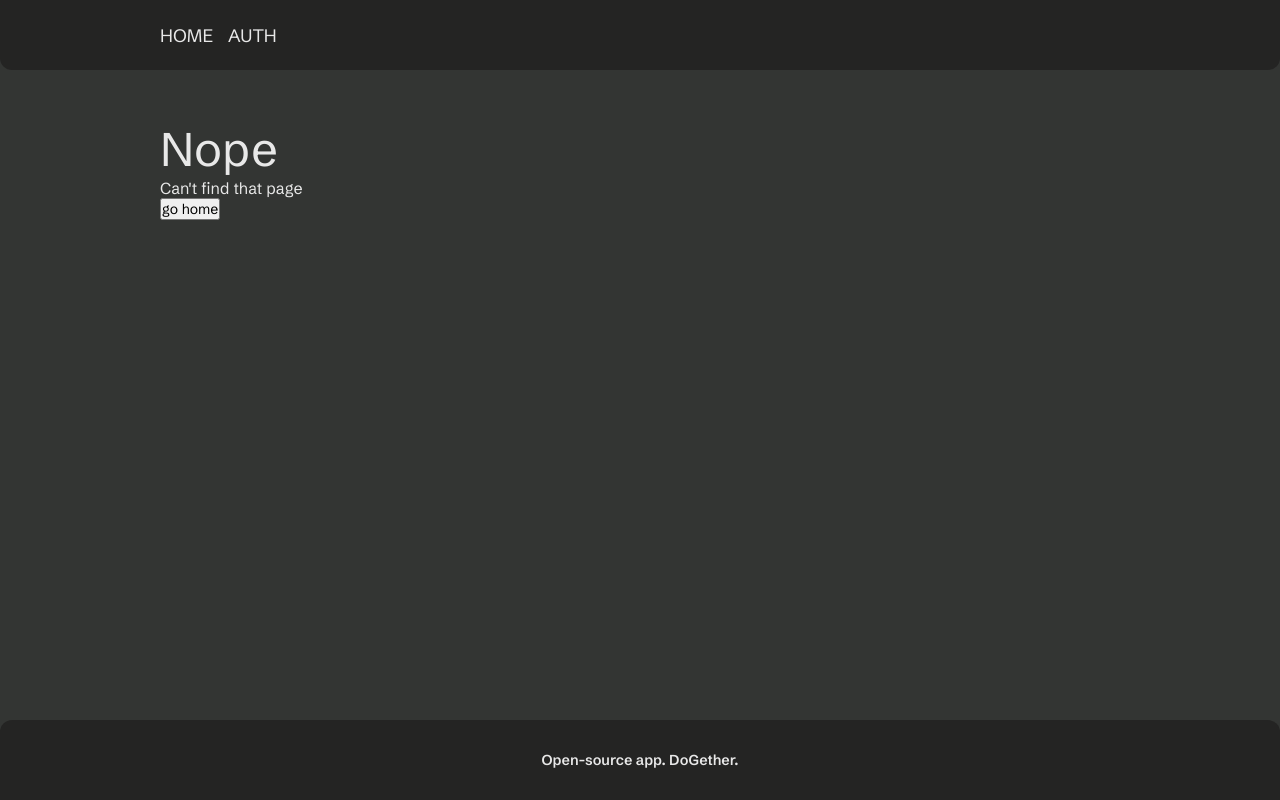
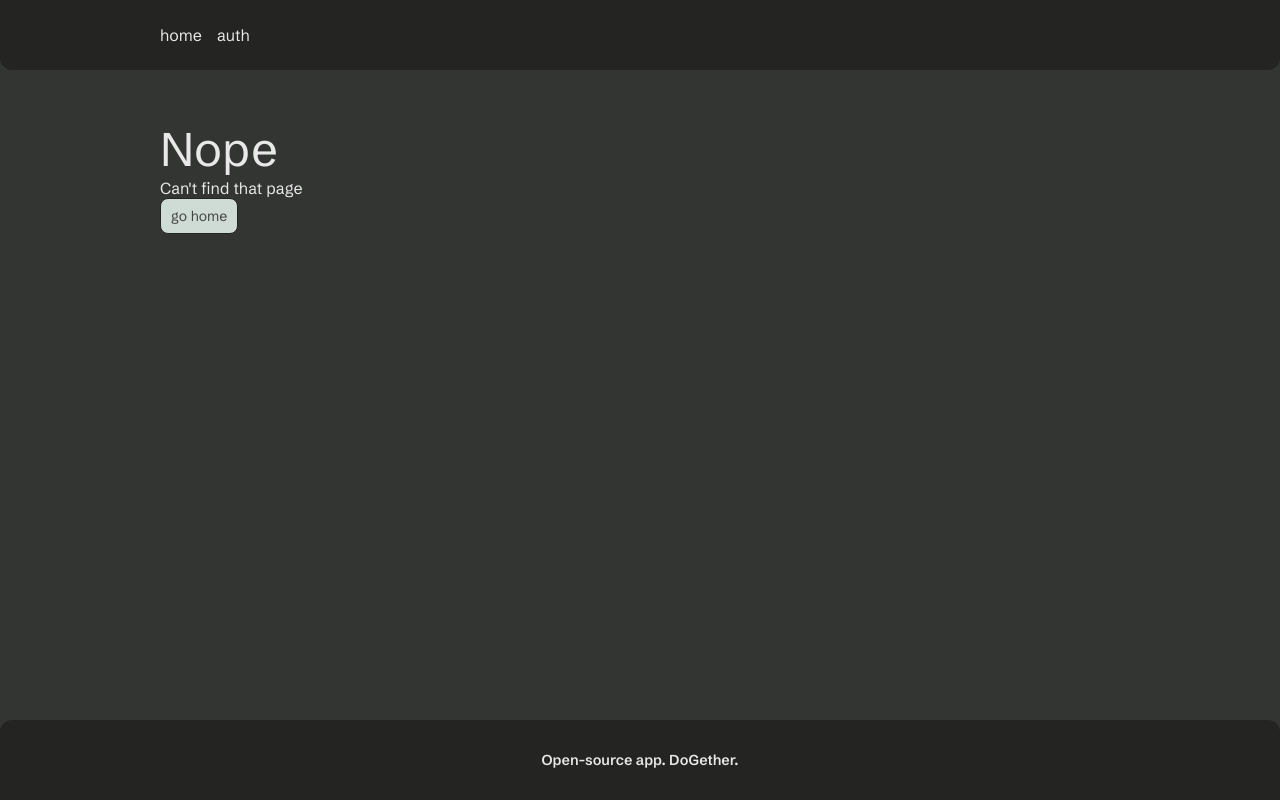
Before and after one commit to Aster0N/dogether, a React (Vite) app: page /404 in a window 1280 px wide. Built offline with nearby package versions, Linux system fonts and the light colour scheme.

Commit message:
add button component

```diff
--- a/src/app/styles/global.scss
+++ b/src/app/styles/global.scss
@@ -54,16 +54,6 @@ h6 {
 ._big {
   font-size: 1.2rem;
 }
-button {
-  font-size: 14px;
-  cursor: pointer;
-  user-select: none;
-}
-button._btn-large,
-._btn-large {
-  font-size: 18px;
-  text-transform: uppercase;
-}
 a {
   color: inherit;
   text-decoration: none;
--- a/src/app/styles/variables.scss
+++ b/src/app/styles/variables.scss
@@ -11,3 +11,4 @@ $darker: #242423;
 
 // border radius
 $br: 12px;
+$br-small: 8px;
--- a/src/features/auth/ui/LoginForm/LoginForm.tsx
+++ b/src/features/auth/ui/LoginForm/LoginForm.tsx
@@ -1,13 +1,14 @@
 import { useUserStore } from "@/entities/user"
+import { Button } from "@/shared"
 
 const LoginForm = () => {
   const { login } = useUserStore()
 
   return (
     <div>
-      <button className="_btn-large" onClick={() => login()}>
+      <Button big={true} onClick={() => login()}>
         login
-      </button>
+      </Button>
     </div>
   )
 }
--- a/src/pages/Auth/ui/Auth.tsx
+++ b/src/pages/Auth/ui/Auth.tsx
@@ -1,4 +1,5 @@
 import { LoginForm, RegistrationForm } from "@/features/auth"
+import { Button } from "@/shared"
 import { useState } from "react"
 
 const Auth = () => {
@@ -6,11 +7,14 @@ const Auth = () => {
 
   return (
     <>
-      {isLoginForm && <LoginForm />}
-      {!isLoginForm && <RegistrationForm />}
-      <button onClick={() => setIsLoginForm(!isLoginForm)}>
+      {isLoginForm ? <LoginForm /> : <RegistrationForm />}
+      <Button
+        big={false}
+        inline={true}
+        onClick={() => setIsLoginForm(!isLoginForm)}
+      >
         {isLoginForm ? "Not a member?" : "Already have an account?"}
-      </button>
+      </Button>
     </>
   )
 }
--- a/src/pages/Home/ui/Home.module.scss
+++ b/src/pages/Home/ui/Home.module.scss
@@ -69,6 +69,8 @@
 }
 
 .getStartBtn {
+  text-transform: uppercase;
+  cursor: pointer;
   width: 100%;
   height: 100%;
   border-radius: $br;
--- a/src/pages/Home/ui/Home.tsx
+++ b/src/pages/Home/ui/Home.tsx
@@ -38,7 +38,7 @@ const Home = () => {
           </div>
           <div className={cl.buttonWrapper}>
             <button
-              className={`${cl.getStartBtn} _btn-large`}
+              className={cl.getStartBtn}
               onClick={() => redirectUser()}
             >
               get started
--- a/src/pages/NotFound/ui/NotFound.tsx
+++ b/src/pages/NotFound/ui/NotFound.tsx
@@ -1,3 +1,4 @@
+import { Button } from "@/shared"
 import { useNavigate } from "react-router-dom"
 
 const NotFound = () => {
@@ -11,7 +12,7 @@ const NotFound = () => {
     <>
       <h1>Nope</h1>
       <p>Can't find that page</p>
-      <button onClick={handleRedirect}>go home</button>
+      <Button onClick={handleRedirect}>go home</Button>
     </>
   )
 }
--- a/src/pages/Profile/ui/Profile.tsx
+++ b/src/pages/Profile/ui/Profile.tsx
@@ -1,5 +1,6 @@
 import { routePath } from "@/app/router"
 import { useUserStore } from "@/entities/user"
+import { Button } from "@/shared"
 import { useNavigate } from "react-router-dom"
 
 const Profile = () => {
@@ -16,9 +17,9 @@ const Profile = () => {
   return (
     <>
       <h1>Hello, {user.email}</h1>
-      <button className="_btn-large" onClick={() => userLogout()}>
+      <Button big={true} onClick={() => userLogout()}>
         logout
-      </button>
+      </Button>
     </>
   )
 }
--- a/src/shared/index.ts
+++ b/src/shared/index.ts
@@ -1 +1,2 @@
+export { default as Button } from "./ui/Button/Button"
 export { default as NavigationLink } from "./ui/NavigationLink/NavigationLink"
--- /dev/null
+++ b/src/shared/ui/Button/Button.module.scss
@@ -0,0 +1,50 @@
+@use "@/app/styles/variables.scss" as *;
+
+.button {
+  cursor: pointer;
+  border-radius: $br-small;
+  padding: 10px 15px;
+  user-select: none;
+
+  outline: none;
+  border: 1px solid $darker;
+  transition: all 0.3s ease-out;
+  background-color: $secondary;
+  color: $text-d;
+
+  &:hover {
+    background-color: $primary;
+  }
+
+  &.btn_dark {
+    background-color: $black;
+    color: $text-l;
+    &:hover {
+      background-color: rgba($darker, 0.4);
+    }
+  }
+
+  &.btn_large {
+    font-size: 18px;
+    text-transform: uppercase;
+  }
+
+  &.btn_small {
+    font-size: 14px;
+    padding: 8px 10px;
+  }
+
+  &.btn_inline {
+    text-decoration: underline;
+    color: $accent;
+    border: none;
+    padding: 0;
+    background-color: transparent;
+    outline: none;
+
+    &:hover {
+      color: lighten($accent, 10);
+      background-color: transparent;
+    }
+  }
+}
--- /dev/null
+++ b/src/shared/ui/Button/Button.tsx
@@ -0,0 +1,31 @@
+import type { FC, ReactNode } from "react"
+import cl from "./Button.module.scss"
+
+interface Button {
+  children?: ReactNode
+  big?: boolean
+  dark?: boolean
+  inline?: boolean
+  onClick?: () => void
+}
+
+const Button: FC<Button> = ({
+  children,
+  big = false,
+  dark = false,
+  inline = false,
+  onClick,
+}) => {
+  return (
+    <button
+      className={`${cl.button} ${big ? cl.btn_large : cl.btn_small} ${
+        dark ? cl.btn_dark : ""
+      } ${inline ? cl.btn_inline : ""}`}
+      onClick={onClick}
+    >
+      {children}
+    </button>
+  )
+}
+
+export default Button
```
